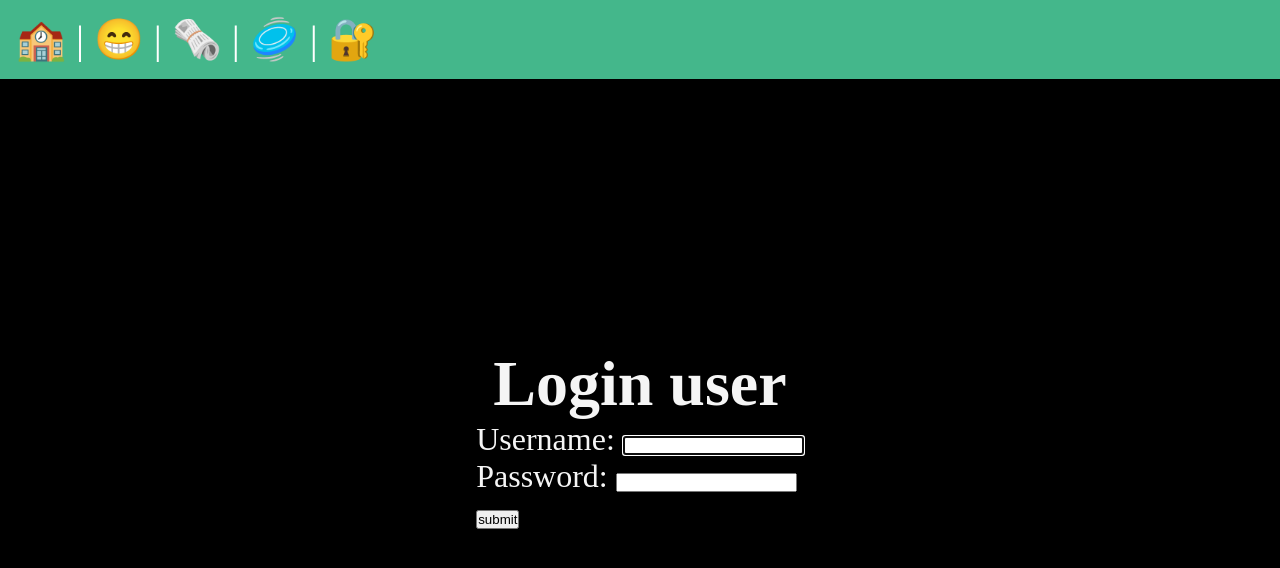
After one commit to ObiomaIkpe/django-app, a Django app: page /users/login/ in a window 1280 px wide. The commit adds this page. Shown: the top 568 px of the page. Run offline with Django 5.2, Linux system fonts and the light colour scheme.

Commit message:
user authtentication and authorization

```diff
--- a/accountclassifierandidentifier/templates/layout.html
+++ b/accountclassifierandidentifier/templates/layout.html
@@ -24,7 +24,10 @@
             <span role= "img" aria-label="rolled-newspaper" title="rolled-newspaper">🗞️</a> </span> |
 
         <a href="{% url 'users:register' %}">
-            <span role= "img" aria-label="user registration" title="user registration">📜</a> </span>
+            <span role= "img" aria-label="user registration" title="user registration">🥏</a> </span>  |
+
+            <a href="{% url 'users:login' %}">
+                <span role= "img" aria-label="user login" title="user login">🔐</a> </span>
     </nav>
 
     <main>
--- /dev/null
+++ b/accountclassifierandidentifier/users/templates/users/login.html
@@ -0,0 +1,18 @@
+{% extends 'layout.html' %}
+
+{% block title%}
+Login User
+{%endblock%}
+
+{%block content%}
+    <h1>Login user </h1>
+    <form
+    class="form-with-validation"
+    action="/users/login/" method="post">
+
+    {% csrf_token %}
+        {{form}}
+    <button class="form-submit">submit</button>
+
+    </form>
+{%endblock%}
--- a/accountclassifierandidentifier/users/urls.py
+++ b/accountclassifierandidentifier/users/urls.py
@@ -5,5 +5,6 @@ app_name = 'users'
 
 
 urlpatterns = [
-    path('register/', views.register_view, name="register")
+    path('register/', views.register_view, name="register"),
+    path('login/', views.login_view, name="login")
 ]
--- a/accountclassifierandidentifier/users/views.py
+++ b/accountclassifierandidentifier/users/views.py
@@ -1,13 +1,26 @@
 from django.shortcuts import render, redirect
-from django.contrib.auth.forms import UserCreationForm
+from django.contrib.auth.forms import UserCreationForm, AuthenticationForm
+from django.contrib.auth import login
 
 # Create your views here.
 def register_view(request):
     if request.method == "POST":
         form = UserCreationForm(request.POST)
         if form.is_valid():
-            form.save()
+            login(request, form.save())
             return redirect("posts:list")
     else:
         form = UserCreationForm()
     return render(request, 'users/register.html', {"form" : form})
+
+def login_view(request):
+    if request.method == "POST":
+        # return redirect("users:login")
+        form = AuthenticationForm(data=request.POST)
+        if form.is_valid():
+            login(request, form.get_user())
+            #login here
+            return redirect("posts:list")
+    else:
+        form = AuthenticationForm()
+    return render(request, "users/login.html", {"form": form})
```
